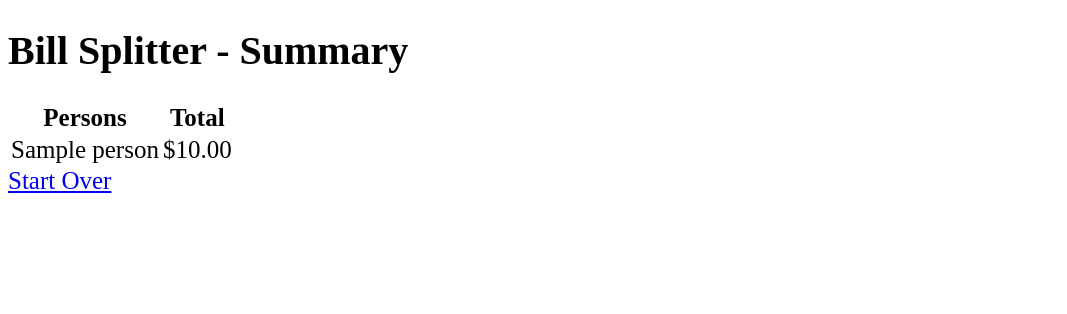
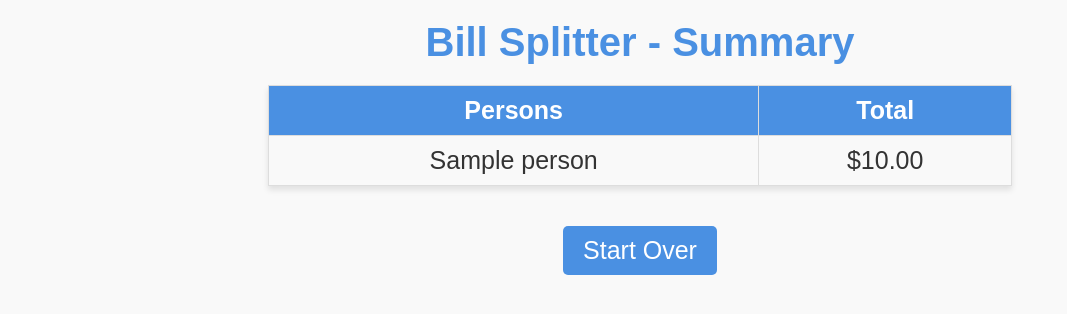
Before and after one commit to suhaasteja/billsplitter, a Flask app: template templates/summary.html in a window 1280 px wide. Shown: the top 314 px of the page, without its empty margins (0-1067 px from the left). Run offline with Flask 3, Linux system fonts and the light colour scheme; the template is opened without the code that fills it: most values are stand-ins (such as "Sample title", 1, 10 or a date in 2020).

Commit message:
updated index

```diff
--- a/templates/index.html
+++ b/templates/index.html
@@ -33,7 +33,7 @@
 
         input[type="file"] {
             font-family: Arial, sans-serif;
-            font-size: 25px;
+            font-size: 19px;
             color: #555; /* Slightly darker gray for text */
             text-align: center;
             background-color: #fff;
--- a/templates/summary.html
+++ b/templates/summary.html
@@ -3,16 +3,74 @@
 <head>
     <meta charset="UTF-8">
     <title>Bill Splitter - Summary</title>
+    <style>
+        body {
+            background-color: #f9f9f9;
+            font-family: Arial, sans-serif;
+            color: #333;
+            text-align: center;
+            margin: 0;
+            padding: 0;
+        }
+
+        header h1 {
+            font-size: 40px;
+            color: #4a90e2; /* Light blue */
+            margin: 20px 0;
+        }
+
+        main {
+            font-size: 25px;
+            margin: 20px;
+        }
+
+        table {
+            margin: 20px auto;
+            border-collapse: collapse;
+            width: 60%;
+            box-shadow: 0 4px 6px rgba(0, 0, 0, 0.1);
+        }
+
+        th, td {
+            border: 1px solid #ddd;
+            padding: 10px;
+            text-align: center;
+        }
+
+        th {
+            background-color: #4a90e2; /* Light blue */
+            color: white;
+        }
+
+        tr:nth-child(even) {
+            background-color: #f2f2f2;
+        }
+
+        tr:hover {
+            background-color: #ddd;
+        }
+
+        a {
+            display: inline-block;
+            margin-top: 20px;
+            padding: 10px 20px;
+            font-size: 25px;
+            color: white;
+            background-color: #4a90e2;
+            text-decoration: none;
+            border-radius: 5px;
+        }
+
+        a:hover {
+            background-color: #357ab8; /* Darker blue for hover */
+        }
+    </style>
 </head>
 <body>
     <header>
-        <h1 style="
-        font-size: 40px;
-    ">Bill Splitter - Summary</h1>
+        <h1>Bill Splitter - Summary</h1>
     </header>
-    <main style="
-    font-size: 25px;
-">
+    <main>
         <table>
             <thead>
                 <tr>
```
Also changed, not shown: templates/session.html (+5 -5 lines).
